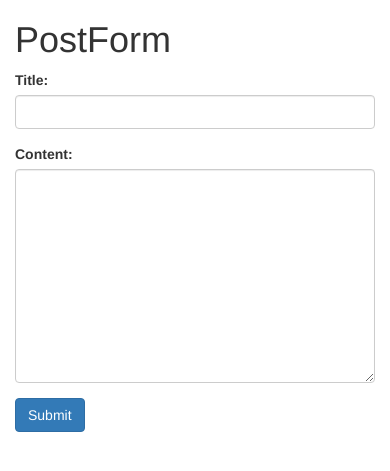
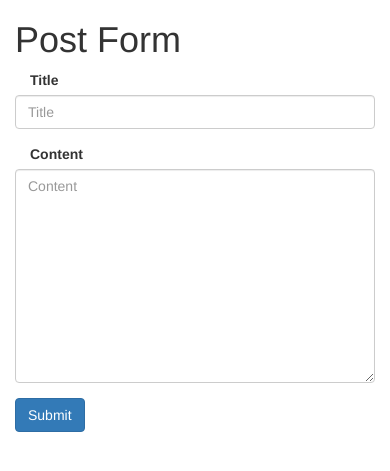
Before and after one commit to bastian1209/askdjango, a Django app: page /dojo/new/ in a window 390 px wide. Shown: the top 471 px of the page. Run offline with Django 3.2, Linux system fonts and the light colour scheme; some libraries are stand-ins or nearby versions.

Commit message:
bootstrap3 load template 적용

```diff
--- a/dojo/templates/dojo/post_form.html
+++ b/dojo/templates/dojo/post_form.html
@@ -1,44 +1,60 @@
 {# #}
-<link rel="stylesheet" href="//maxcdn.bootstrapcdn.com/bootswatch/3.3.7/flatly/bootstrap.min.css" />
-<script src="http://code.jquery.com/jquery-2.2.4.min.js"></script>
-<div class="container">
-    <div class="row">
-        <div class="col-md-12">
-            <h1>PostForm </h1>
-            <form action="" method="post" class="form-horizontal">
-                {# csrf_token 확인용 #}
-                {% csrf_token %}
-                {% for error in form.non_field_errors %}
-                    <div class="alert alert_danger">
-                        {{ error }}
-                    </div>
-                {% endfor %}
-
-                {% for field in form.hidden_fields %}
-                    {{ field }}
-                {% endfor %}
-
-                {% for field in form.visible_fields %}
-                    <div class="form-group">
-                        {{ field.label_tag }}
-                        <div class="col-sm-10">
-                            {{ field }}
-                            {% if field.help_text %}
-                            <p class="help-block">{{ field.help_text }}</p>
-                            {% endif %}
-                            {% for error in field.errors %}
-                                <div class="alert alert-danger">
-                                    {{ error }}
-                                </div>
-                            {% endfor %}
-                        </div>
-                    </div>
-                {% endfor %}
-
+{#<link rel="stylesheet" href="//maxcdn.bootstrapcdn.com/bootswatch/3.3.7/flatly/bootstrap.min.css" />#}
+{#<script src="http://code.jquery.com/jquery-2.2.4.min.js"></script>#}
+{#<div class="container">#}
+{#    <div class="row">#}
+{#        <div class="col-md-12">#}
+{#            <h1>PostForm </h1>#}
+{#            <form action="" method="post" class="form-horizontal">#}
+{# csrf_token 확인용 #}
+{#                {% csrf_token %}#}
+{#                {% for error in form.non_field_errors %}#}
+{#                    <div class="alert alert_danger">#}
+{#                        {{ error }}#}
+{#                    </div>#}
+{#                {% endfor %}#}
+{##}
+{#                {% for field in form.hidden_fields %}#}
+{#                    {{ field }}#}
+{#                {% endfor %}#}
+{##}
+{#                {% for field in form.visible_fields %}#}
+{#                    <div class="form-group">#}
+{#                        {{ field.label_tag }}#}
+{#                        <div class="col-sm-10">#}
+{#                            {{ field }}#}
+{#                            {% if field.help_text %}#}
+{#                            <p class="help-block">{{ field.help_text }}</p>#}
+{#                            {% endif %}#}
+{#                            {% for error in field.errors %}#}
+{#                                <div class="alert alert-danger">#}
+{#                                    {{ error }}#}
+{#                                </div>#}
+{#                            {% endfor %}#}
+{#                        </div>#}
+{#                    </div>#}
+{#                {% endfor %}#}
+{##}
 {#                <table class="table table-hover table-bordered ">#}
 {#                    {{ form.as_table }}#}
 {#                </table>#}
-                <input type="submit" class="btn btn-primary"/>
+{#                <input type="submit" class="btn btn-primary"/>#}
+{#            </form>#}
+{#        </div>#}
+{#    </div>#}
+{#</div>#}
+{% load bootstrap3 %}
+{% bootstrap_css %}
+{% bootstrap_javascript %}
+
+<div class="container">
+    <div class="row">
+        <div class="col-md-6 col-md-offset-3">
+            <h1>Post Form</h1>
+            <form action="" method="post">
+                {% csrf_token %}
+                {% bootstrap_form form %}
+                <input type="submit" class="btn btn-primary">
             </form>
         </div>
     </div>
@@ -46,10 +62,10 @@
 
 
 <script>
-$(function(){
-    $('.form-group label').addClass('col-sm-12');
-    $('.form-group input, .form-group textarea').addClass('form-control');
-     });
+    $(function () {
+        $('.form-group label').addClass('col-sm-12');
+        $('.form-group input, .form-group textarea').addClass('form-control');
+    });
 
     var dom = document.getElementById('{{ form.user_agent.id_for_label }}');
     dom.value = navigator.userAgent;
```
